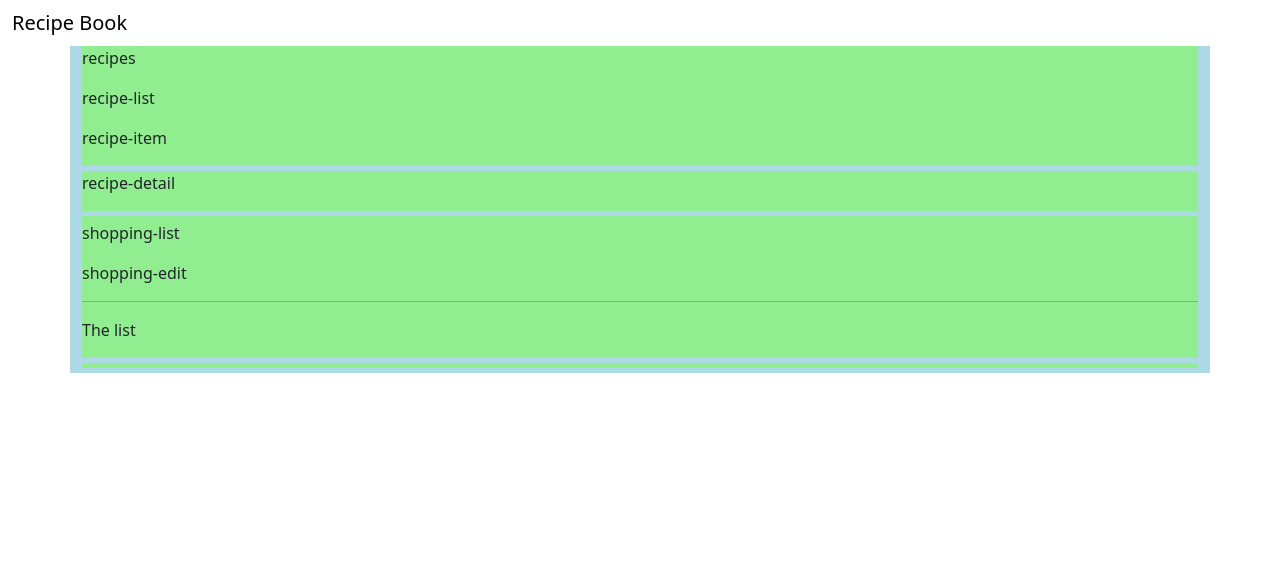
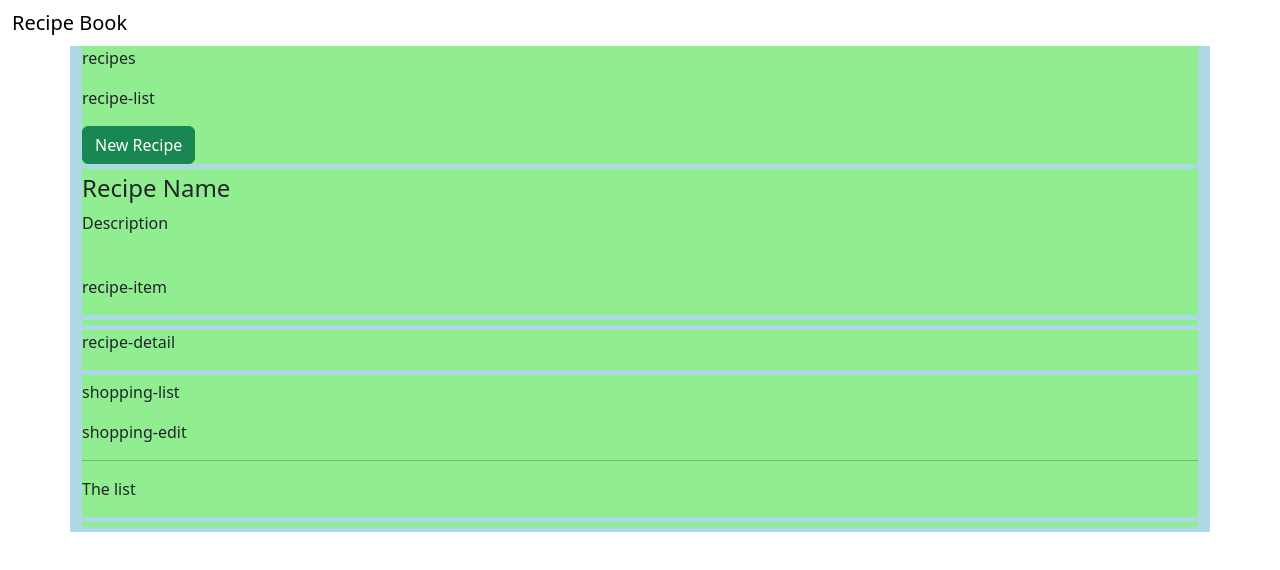
Before and after one commit to justdecodeme/angular-recipe-book-v9, an Angular app: page / in a window 1280 px wide. Shown: the top 570 px of the page. Built offline with nearby package versions, Linux system fonts and the light colour scheme.

Commit message:
Adding content to the Recipes Components

```diff
--- a/src/app/recipes/recipe-list/recipe-list.component.html
+++ b/src/app/recipes/recipe-list/recipe-list.component.html
@@ -1,2 +1,23 @@
 <p>recipe-list</p>
-<app-recipe-item></app-recipe-item>
+
+<div class="row">
+    <div class="col-xs-12">
+        <button class="btn btn-success">New Recipe</button>
+    </div>
+</div>
+
+<div class="row">
+    <div class="col-xs-12">
+        <a href="#" class="list-group-item clearfix">
+            <div class="pull-left">
+                <h4 class="list-group-item-heading">Recipe Name</h4>
+                <p class="list-group-item-text">Description</p>
+            </div>
+            <span class="pull-right">
+                <img src="" class="img-responsive" style="max-height: 50px;">
+            </span>
+        </a>
+
+        <app-recipe-item></app-recipe-item>
+        </div>
+</div>
--- a/src/app/recipes/recipe-list/recipe-list.component.ts
+++ b/src/app/recipes/recipe-list/recipe-list.component.ts
@@ -1,4 +1,5 @@
 import { Component, OnInit } from '@angular/core';
+import { Recipe } from '../recipe.model';
 
 @Component({
   selector: 'app-recipe-list',
@@ -6,6 +7,10 @@
   styleUrls: ['./recipe-list.component.css']
 })
 export class RecipeListComponent implements OnInit {
+  recipes: Recipe[] = [
+    new Recipe('Name 1', 'Desc 1', 'Img 1'),
+    new Recipe('Name 2', 'Desc 2', 'Img 2')
+  ];
 
   constructor() { }
 
```
